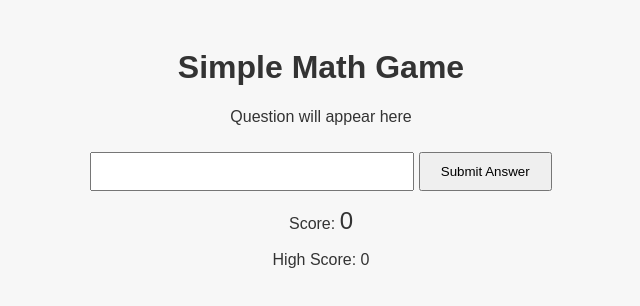
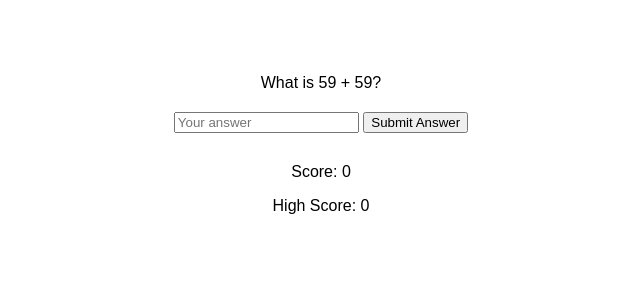
Before and after one commit to NathanP27/math-game, a website: page index.html in a window 1280 px wide. Shown: the whole page, without its empty margins (319-959 px from the left). Drawn offline with Linux system fonts and the light colour scheme.

Commit message:
revamped code

```diff
--- a/index.html
+++ b/index.html
@@ -3,22 +3,22 @@
 <head>
     <meta charset="UTF-8">
     <meta name="viewport" content="width=device-width, initial-scale=1.0">
-    <title>Simple Math Game</title>
+    <title>Math Game</title>
     <link rel="stylesheet" href="style.css">
 </head>
 <body>
     <div id="game-container">
-        <h1>Simple Math Game</h1>
         <div id="question-container">
             <p id="question">Question will appear here</p>
-            <input type="number" id="answer" />
-            <button id="submit-answer">Submit Answer</button>
+        </div>
+        <input type="number" id="answer" placeholder="Your answer">
+        <button id="submit-answer">Submit Answer</button>
+        <div id="score-container">
+            <p>Score: <span id="score">0</span></p>
+            <p>High Score: <span id="high-score">0</span></p>
         </div>
         <p id="feedback"></p>
-        <div id="score-container">
-            <p id="score-display">Score: <span id="score">0</span></p>
-            <p id="high-score-display">High Score: <span id="high-score">0</span></p>
-        </div>
     </div>
     <script src="script.js"></script>
 </body>
+</html>
--- a/script.js
+++ b/script.js
@@ -1,43 +1,36 @@
 document.addEventListener('DOMContentLoaded', function() {
+    const questionElement = document.getElementById('question');
+    const answerElement = document.getElementById('answer');
+    const submitButton = document.getElementById('submit-answer');
+    const scoreElement = document.getElementById('score');
+    const highScoreElement = document.getElementById('high-score');
+    const feedbackElement = document.getElementById('feedback');
+
     let score = 0;
-
-    let highScore = localStorage.getItem('highScore') || 0; // Retrieve high score from localStorage
-    const highScoreElement = document.getElementById('high-score-display'); // Create a new element to display the high score
-    highScoreElement.textContent = `High Score: ${highScore}`;
-    document.getElementById('game-container').appendChild(highScoreElement); // Append the high score element to the game container
-
-    scoreElement.textContent = score;
+    let highScore = localStorage.getItem('highScore') || 0;
     highScoreElement.textContent = highScore;
 
-    let correctAnswer = generateQuestion();
-
-    const questionElement = document.getElementById('question');
-    const answerElement = document.getElementById('answer');
-    const feedbackElement = document.getElementById('feedback');
-    const scoreElement = document.getElementById('score');
-
     function generateQuestion() {
-        const num1 = Math.floor(Math.random() * 10) + 1;
-        const num2 = Math.floor(Math.random() * 10) + 1;
-        const operation = Math.random() < 0.5 ? 'add' : 'multiply'; // Randomly choose operation
+        const num1 = Math.floor(Math.random() * 100) + 1;
+        const num2 = Math.floor(Math.random() * 100) + 1;
+        const operation = Math.random() < 0.5 ? 'add' : 'multiply';
         let correctAnswer;
 
         if (operation === 'add') {
             questionElement.textContent = `What is ${num1} + ${num2}?`;
             correctAnswer = num1 + num2;
         } else {
-            questionElement.textContent = `What is ${num1} × ${num2}?`; // Use the multiplication symbol (×)
+            questionElement.textContent = `What is ${num1} × ${num2}?`;
             correctAnswer = num1 * num2;
         }
 
         return correctAnswer;
     }
 
-    document.getElementById('submit-answer').addEventListener('click', function() {
-        const userAnswer = parseInt(document.getElementById('answer').value, 10); // Ensure you have an input with id 'answer'
-        const feedbackElement = document.getElementById('feedback'); // Ensure you have this element in your HTML
+    function checkAnswer() {
+        const userAnswer = parseInt(answerElement.value, 10);
         if (userAnswer === correctAnswer) {
-            feedbackElement.textContent = 'Correct!';
+            alert('Correct!'); // Popup for correct answer
             score++;
             scoreElement.textContent = score;
             if (score > highScore) {
@@ -46,9 +39,21 @@ document.addEventListener('DOMContentLoaded', function() {
                 highScoreElement.textContent = highScore;
             }
         } else {
-            feedbackElement.textContent = 'Wrong! Try again.';
+            alert('Wrong! Try again.'); // Popup for wrong answer
         }
-        correctAnswer = generateQuestion(); // Generate a new question after each submission
-        document.getElementById('answer').value = ''; // Clear the answer input
+        correctAnswer = generateQuestion();
+        answerElement.value = '';
+        answerElement.focus(); // Refocus on the answer input
+    }
+
+    let correctAnswer = generateQuestion();
+
+    submitButton.addEventListener('click', checkAnswer);
+
+    // Add event listener for the 'keyup' event on the answer input
+    answerElement.addEventListener('keyup', function(event) {
+        if (event.key === 'Enter') {
+            checkAnswer();
+        }
     });
 });
--- a/style.css
+++ b/style.css
@@ -1,33 +1,22 @@
 body {
     font-family: Arial, sans-serif;
-    background-color: #f7f7f7;
-    color: #333;
     text-align: center;
-    padding: 20px;
+    padding-top: 50px;
 }
 
 #game-container {
+    width: 300px;
     margin: auto;
-    width: 90%;
-    max-width: 600px;
 }
 
-input[type="number"] {
-    width: 50%;
-    padding: 10px;
-    margin-top: 10px;
+#question-container {
+    margin-bottom: 20px;
 }
 
-button {
-    padding: 10px 20px;
-    margin-top: 10px;
+#answer {
+    margin-bottom: 10px;
 }
 
-#feedback {
-    margin-top: 10px;
-    font-weight: bold;
+#score-container {
+    margin-top: 20px;
 }
-
-#score {
-    font-size: 1.5em;
-}
```
